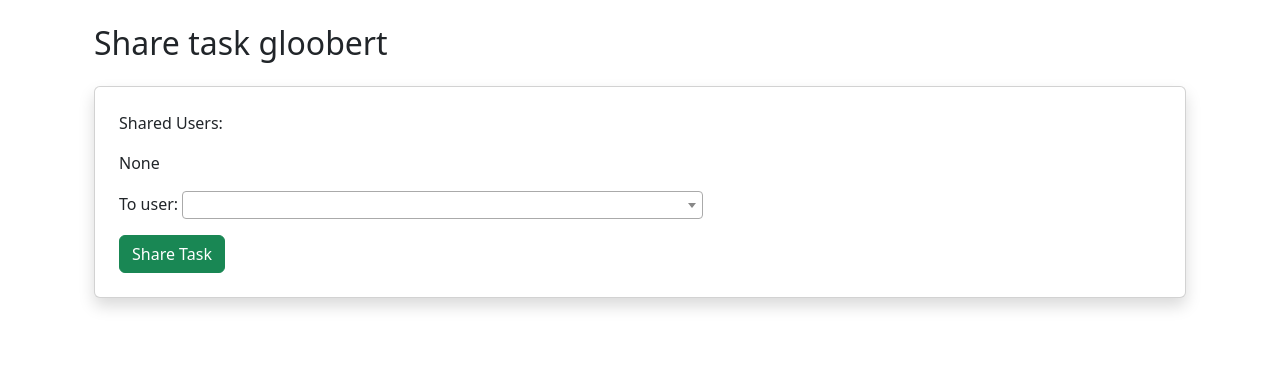
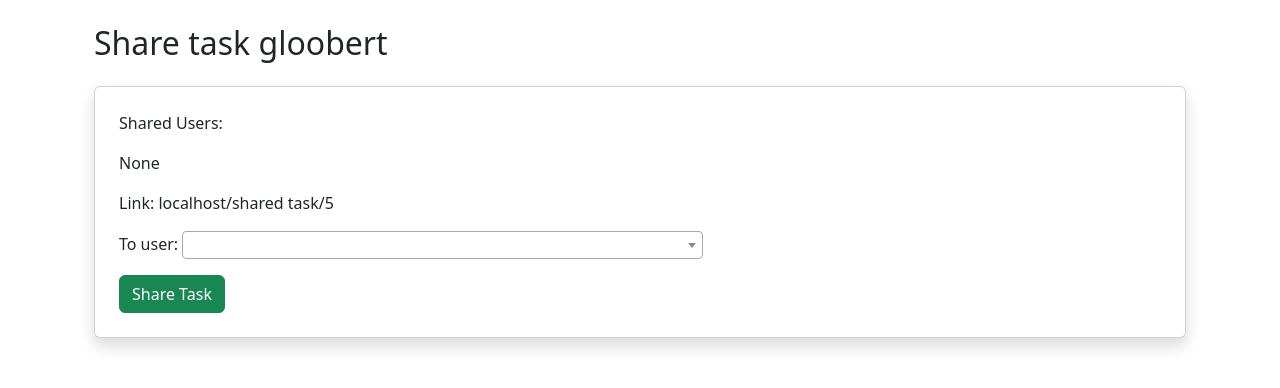
Before and after one commit to UCCS-SP25-CS4300-CS5300-1/Group-1-spring-2025, a Django app: page /tasks/share/5 in a window 1280 px wide. Shown: the part 96-484 px from the top of the page. Run offline with Django 5.2, Linux system fonts and the light colour scheme; a user stored in the database is signed in; data comes from the database, SQL or seed files in the repository.

Commit message:
Added tests and the share tasks by link feature, also fixed the select2 multiple of 2 problem

```diff
--- a/team1project/team1project/settings.py
+++ b/team1project/team1project/settings.py
@@ -160,3 +160,6 @@ DEFAULT_FROM_EMAIL = 'team1todo@gmail.com'
 # https://docs.djangoproject.com/en/5.1/ref/settings/#default-auto-field
 
 DEFAULT_AUTO_FIELD = 'django.db.models.BigAutoField'
+
+SELECT2_CACHE_BACKEND = 'default'
+SELECT2_CACHE_BACKEND_ALIAS = 'select2'
--- a/team1project/todoapp/forms.py
+++ b/team1project/todoapp/forms.py
@@ -61,3 +61,11 @@ class TaskCollabForm(forms.ModelForm):
         model = TaskCollabRequest
         fields = ['to_user']
         widgets = {'to_user': ModelSelect2Widget(model=User, search_fields=['username__icontains'])}
+
+
+class FilterTasksForm(forms.Form):
+    user_category_filter = forms.ModelChoiceField(
+        queryset=Category.objects.all(),
+        widget=ModelSelect2Widget(model=Category, search_fields=['name__icontains']),
+        required=False
+    )
--- a/team1project/todoapp/templates/share_task.html
+++ b/team1project/todoapp/templates/share_task.html
@@ -32,6 +32,7 @@
                 {% empty %}
                     <p>None</p>
             {% endfor %}
+            <p>Link: {{ url }}</p>
 
             <form method="post">
                 {% csrf_token %}
--- a/team1project/todoapp/urls.py
+++ b/team1project/todoapp/urls.py
@@ -13,7 +13,10 @@ urlpatterns = [
 	path('tasks/', views.task_view, name='task_view'),
 	path('tasks/delete/<int:task_id>/', views.delete_task, name='delete_task'),
 	path('tasks/add/', views.add_task, name='add_task'),
+	path('tasks/filter/', views.filter_by_category, name='filter_task'),
 	path('tasks/share/<int:task_id>', views.share_task, name='share_task'),
+	path('shared task/<int:task_id>', views.shared_task_view, name='shared_task_view'),
+	path('shared task/accept_request_link/<int:task_id>', views.accept_task_link, name='accept_request_link'),
 	path('tasks/accept/<int:request_id>/', views.accept_task, name='accept_task'),
 	path('tasks/exit/<int:task_id>/', views.exit_task, name='exit_task'),
 	path('webpush/', include('webpush.urls')),
--- a/team1project/todoapp/views.py
+++ b/team1project/todoapp/views.py
@@ -8,8 +8,10 @@ from django.http import HttpResponse
 from django.http import JsonResponse
 from django.views.decorators.csrf import csrf_exempt
 from django.conf import settings
+from django.contrib.auth.decorators import login_required
+from django.contrib.auth.mixins import LoginRequiredMixin
 
-from .forms import CustomUserCreationForm, TaskForm, TaskCollabForm
+from .forms import CustomUserCreationForm, TaskForm, TaskCollabForm, FilterTasksForm
 from .models import Task, TaskCollabRequest
 from .utils import TaskCalendar
 from datetime import datetime
@@ -40,9 +42,12 @@ def register(request):
 	return render(request, "register.html", {"form": form} )
 
 # Index class for handling the forms on profile settings
-class ProfileSettings(View):
+class ProfileSettings(LoginRequiredMixin, View):
+	login_url = '/'
+
 	def get(self, request):
 		return render(request, "profile_settings.html")
+
 
 	def post(self, request):
 		print("Logging out")
@@ -51,7 +56,9 @@ class ProfileSettings(View):
 				messages.success(request, "You have been logged out.")
 				return redirect("index")
 
-class EditProfile(View):
+class EditProfile(LoginRequiredMixin, View):
+	login_url = '/'
+
 	def get(self, request):
 		return render(request, "edit_profile.html")
 
@@ -76,6 +83,7 @@ class EditProfile(View):
 		messages.success(request, "Profile updated successfully!")
 		return redirect("profile_settings")
 
+@login_required(login_url='/')
 def task_view(request):
     tasks = Task.objects.filter(creator=request.user)
     task_requests = TaskCollabRequest.objects.filter(to_user=request.user)
@@ -86,6 +94,7 @@ def task_view(request):
 	    'shared_tasks': shared_tasks,
 	    'vapid_key': settings.VAPID_PUBLIC_KEY})
 
+@login_required(login_url='/')
 def add_task(request):
     if request.method == "POST":
         form = TaskForm(request.POST)
@@ -100,7 +109,7 @@ def add_task(request):
 
     return render(request, 'add_task.html', {'form': form})
 
-
+@login_required(login_url='/')
 def delete_task(request, task_id):
     task = get_object_or_404(Task, id=task_id)
 
@@ -109,8 +118,11 @@ def delete_task(request, task_id):
     return redirect('task_view')  # Redirect back to task list
 
 
+@login_required(login_url='/')
 def share_task(request, task_id):
 	task = get_object_or_404(Task, id=task_id)
+	share_url = f"{request.get_host()}/shared task/{task_id}"
+
 	if request.method == 'POST':
 		form = TaskCollabForm(request.POST, user=request.user, task=task)
 
@@ -136,9 +148,9 @@ def share_task(request, task_id):
 		task = get_object_or_404(Task, id=task_id)
 		form = TaskCollabForm(user=request.user, task=task)
 
-	return render(request, 'share_task.html', {'form': form, 'task': task})
+	return render(request, 'share_task.html', {'form': form, 'task': task, 'url': share_url, })
 
-
+@login_required(login_url='/')
 def accept_task(request, request_id):
 	if request.method == 'POST':
 		collab_request = get_object_or_404(TaskCollabRequest, id=request_id)
@@ -154,6 +166,66 @@ def accept_task(request, request_id):
 		return redirect('task_view')
 
 
+def shared_task_view(request, task_id):
+	'''
+	This function allows users to view shared task and accept it without creating a request object
+
+	Args:
+		request: Detect type of request.
+		task_id: Pass the shared task id with other users
+
+	Returns:
+		If successful, redirects user back to task view page
+	'''
+	task = get_object_or_404(Task, id=task_id)
+	no_requests = True
+	if request.user.is_authenticated:
+		task_collab_filter = TaskCollabRequest.objects.filter(task_id = task_id, to_user=request.user)
+		if task_collab_filter.exists():
+			no_requests = False
+
+	can_accept = (
+		request.user.is_authenticated and
+		request.user.username != task.creator.username and
+		request.user not in task.assigned_users.all()
+		and no_requests
+		)
+	context = {
+		"task": task,
+		"show_button": can_accept
+	}
+
+	return render(request, 'shared_task_view.html', context)
+
+
+@login_required(login_url='/')
+def accept_task_link(request, task_id):
+	task = get_object_or_404(Task, id=task_id)
+	task_collab_filter = TaskCollabRequest.objects.filter(task_id = task_id, to_user=request.user)
+
+	# anonymous users do not have requests, but check if authenticated users have an outstanding request
+	no_requests = True
+	if request.user.is_authenticated:
+		task_collab_filter = TaskCollabRequest.objects.filter(task_id = task_id, to_user=request.user)
+		if task_collab_filter.exists():
+			no_requests = False
+
+	can_accept = (
+		request.user.is_authenticated and
+		request.user.username != task.creator.username and
+		request.user not in task.assigned_users.all()
+		and no_requests
+		)
+
+	# Check if user is valid for accepting the task
+	if request.method =='POST' and 'accept_task_link' in request.POST:
+		if can_accept:
+			task.assigned_users.add(request.user)
+			return redirect('task_view')
+	return redirect('shared_task_view', task_id=task.id)
+
+
+@login_required(login_url='/')
 def exit_task(request, task_id):
 	task = get_object_or_404(Task, id=task_id)
 	task.assigned_users.remove(request.user)
@@ -176,6 +248,8 @@ def save_subscription(request):
         return JsonResponse({'success': True})
     return JsonResponse({'success': False})
 
+
+@login_required(login_url='/')
 def calender_view(request, year=None, month=None):
     if year is None or month is None:
         today = datetime.today()
@@ -203,3 +277,17 @@ def calender_view(request, year=None, month=None):
         'month': month,
     }
     return render(request, 'home.html', context)
+
+@login_required(login_url='/')
+def filter_by_category(request):
+	form = FilterTasksForm()
+	if request.method == 'GET':
+		form = FilterTasksForm(request.GET)
+		if form.is_valid():
+			user_filter = form.cleaned_data['user_category_filter']
+			filtered_tasks = Task.objects.filter(categories=user_filter)
+			return render(request, 'task_view.html', {'filtered': tasks, 'form': form})
+
+		else:
+			form = FilterTasksForm()
+	return render(request, 'task_view.html', {'form': form})
```
Also changed, not shown: team1project/todoapp/templates/shared_task_view.html (added, +27 -0 lines), team1project/todoapp/templates/task_view.html (+32 -0 lines), team1project/todoapp/tests/test_tasks.py (+100 -0 lines), team1project/todoapp/tests/test_views.py (line endings or trailing spaces).
